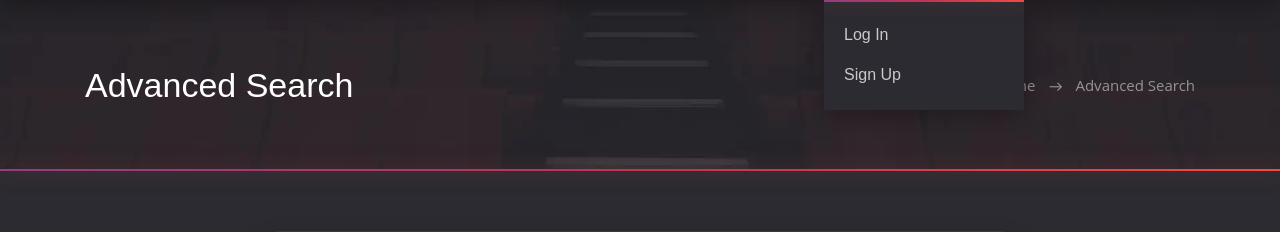
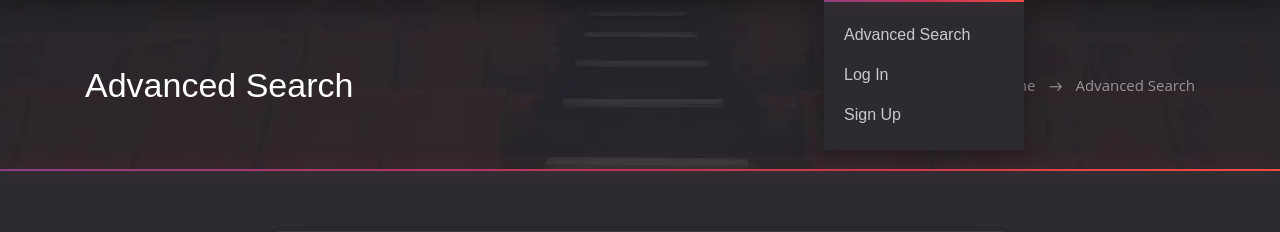
Before and after one commit to jackshendrikov/strichka, a Django app: template templates/movies/adv_search.html in a window 1280 px wide, after a click that opens the changed part. Shown: the part 90-322 px from the top of the page. Run offline with Django 4.2, Linux system fonts and the light colour scheme; the template is opened without the code that fills it, so the values that code supplies are empty; parts of the project's set-up code (start-up, migrations or seed data) failed here and were passed over; some libraries are stand-ins or nearby versions.

Commit message:
Return adv search button

```diff
--- a/templates/movies/base.html
+++ b/templates/movies/base.html
@@ -137,6 +137,7 @@
                                     {% if user.is_authenticated %}
                                     <li><a href="{% url 'account_logout' %}">Log Out</a></li>
                                     {% else %}
+                                    <li><a href="{% url 'advanced_movie_search' %}">Advanced Search</a></li>
                                     <li><a href="{% url 'account_login'%}">Log In</a></li>
                                     <li><a href="{% url 'account_signup' %}">Sign Up</a></li>
                                     {% endif %}
```
